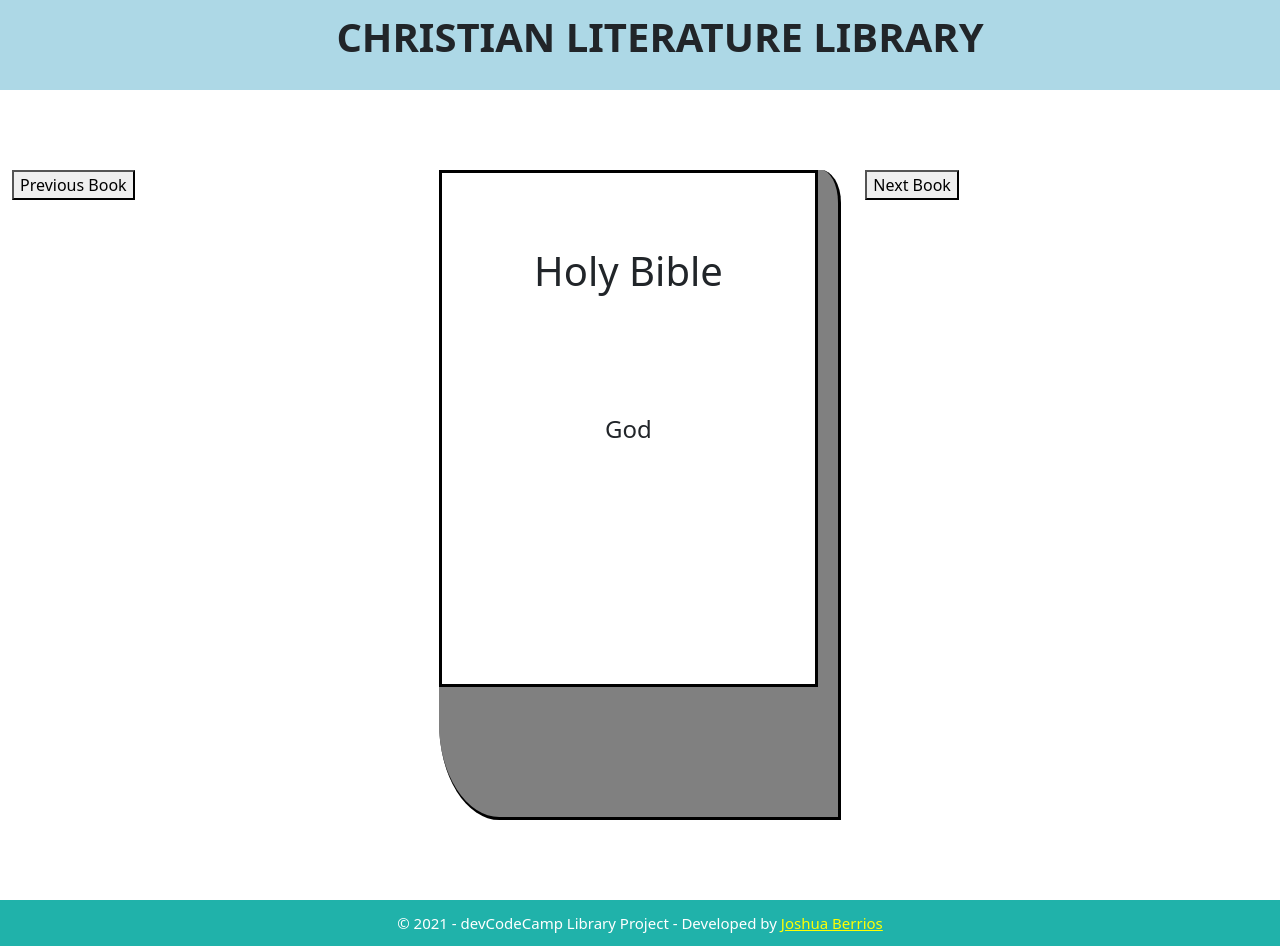
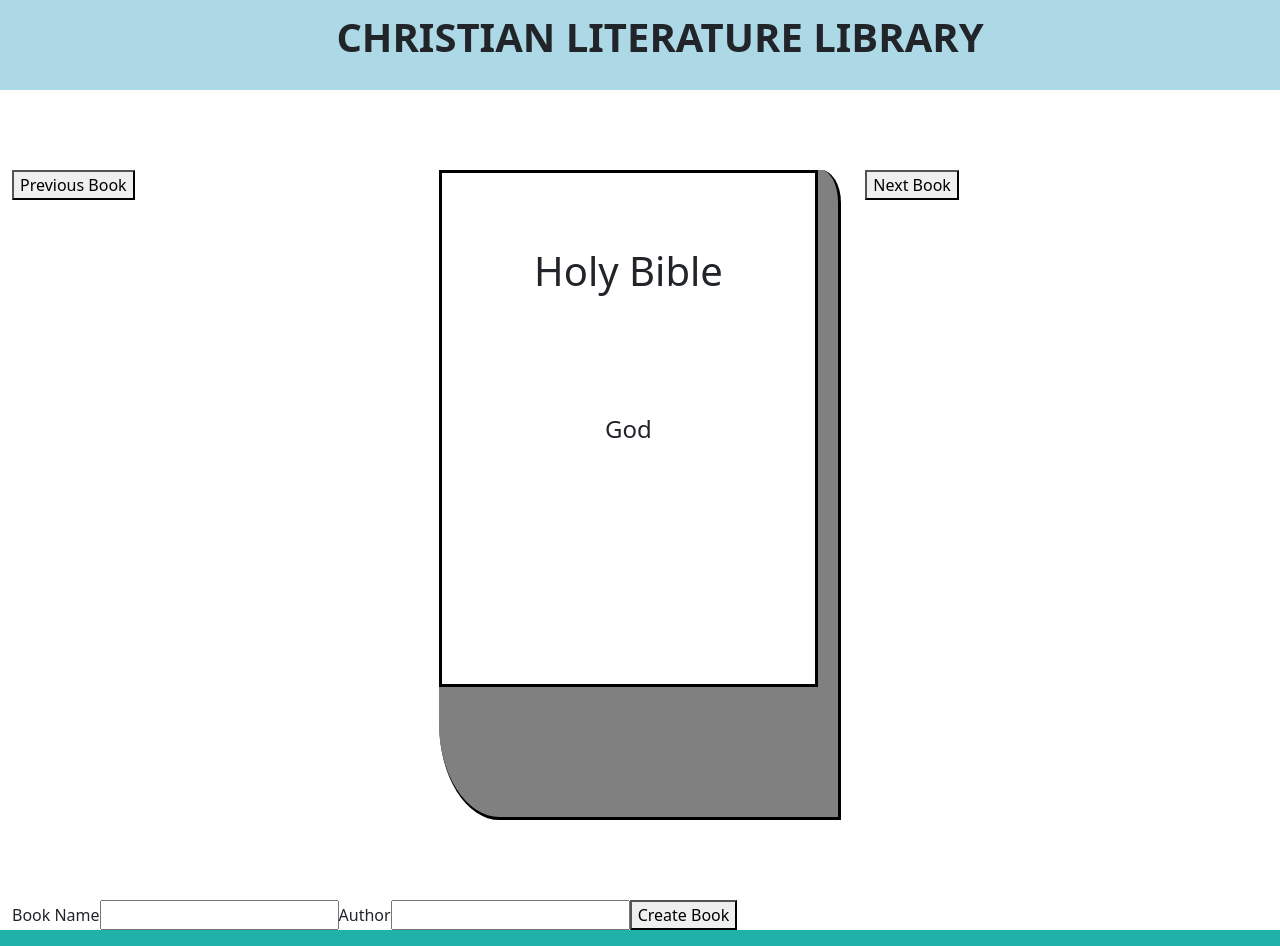
Before and after one commit to JoshuaB94/DCCLibraryReact, a React (Create React App) app: page / in a window 1280 px wide. Shown: the top 946 px of the page. Built offline with nearby package versions, Linux system fonts and the light colour scheme.

Commit message:
Created and Completed the CreateBook Component

```diff
--- a/src/components/App.jsx
+++ b/src/components/App.jsx
@@ -3,6 +3,7 @@
 import TitleBar from "./TitleBar/TitleBar";
 import BookViewer from "./BookViewer/BookViewer";
 import Footer from "./Footer/Footer";
+import CreateBook from "./CreateBook/CreateBook";
 
 class App extends Component {
     constructor(props){
@@ -39,11 +40,19 @@
         });
     }
 
+    createNewBook = (newBook) => {
+        this.books.push(newBook);
+        this.setState({
+            bookNumber: this.books.length - 1
+        })
+    }
+
     render(){
         return (
             <div className="container-fluid">
                 <TitleBar />
                 <BookViewer book={this.books[this.state.bookNumber]} nextBook={this.goToNextBook} previousBook={this.goToPreviousBook} />
+                <CreateBook bookCreation={this.createNewBook} />
                 <Footer />
             </div>
         )
--- /dev/null
+++ b/src/components/CreateBook/CreateBook.jsx
@@ -0,0 +1,36 @@
+import React, { Component } from 'react';
+
+class CreateBook extends Component {
+    constructor(props) {
+        super(props);
+        this.state = {
+            title: "",
+            author: ""
+         }
+    }
+
+    handleChange = (event) => {
+        this.setState({
+            [event.target.name]: event.target.value
+        });
+    }
+
+    handleSubmit = (event) => {
+        event.preventDefault();
+        this.props.bookCreation(this.state)
+    }
+
+    render() {
+        return (
+            <form onSubmit={this.handleSubmit}>
+                <label>Book Name</label>
+                <input name="title" onChange={this.handleChange} value={this.state.title} />
+                <label>Author</label>
+                <input name="author" onChange={this.handleChange} value={this.state.author} />
+                <button type="submit">Create Book</button>
+            </form>
+         );
+    }
+}
+
+export default CreateBook;
```
Also changed, not shown: src/components/CreateBook/CreateBook.css (added).
